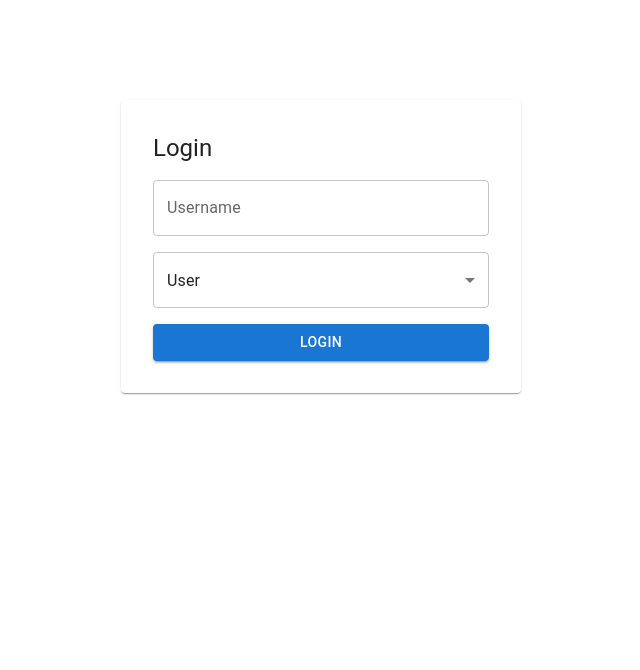
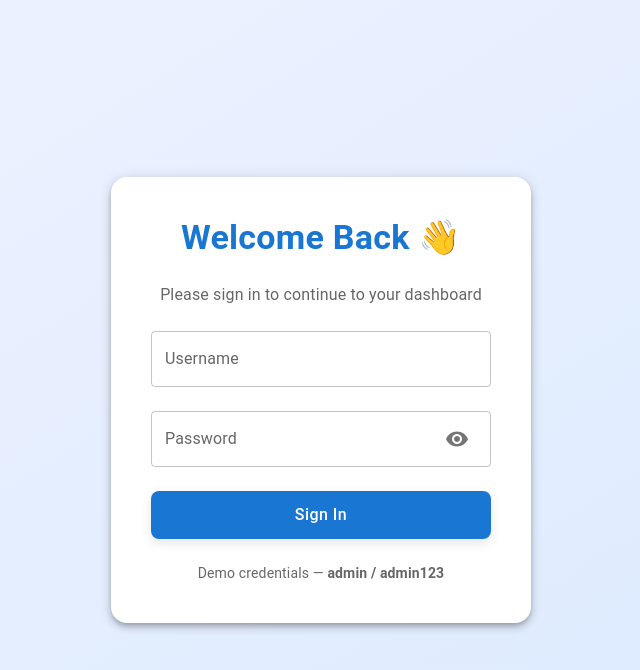
Before and after one commit to ChandanKumar653/MP-MLA-SuperAdmin, a React (Vite) app: page / in a window 1280 px wide. Shown: the top 670 px of the page, without its empty margins (319-959 px from the left). Built offline with nearby package versions, Linux system fonts and the light colour scheme.

Commit message:
login little impr.

```diff
--- a/index.html
+++ b/index.html
@@ -4,7 +4,7 @@
     <meta charset="UTF-8" />
     <link rel="icon" type="image/svg+xml" href="/vite.svg" />
     <meta name="viewport" content="width=device-width, initial-scale=1.0" />
-    <title>mp_mla_super_admin</title>
+    <title>Admin Portal</title>
   </head>
   <body>
     <div id="root"></div>
--- a/src/pages/auth/Login.jsx
+++ b/src/pages/auth/Login.jsx
@@ -1,41 +1,122 @@
 import React, { useState, useContext } from "react";
 import { useNavigate } from "react-router-dom";
+import {
+  Paper,
+  TextField,
+  Button,
+  Stack,
+  Typography,
+  Alert,
+  InputAdornment,
+  IconButton,
+} from "@mui/material";
 import { AuthContext } from "../../context/AuthContext";
-import { Paper, TextField, Button, Stack, Typography, Select, MenuItem } from "@mui/material";
+import { Visibility, VisibilityOff } from "@mui/icons-material";
 
 const Login = () => {
   const { login } = useContext(AuthContext);
   const navigate = useNavigate();
 
   const [username, setUsername] = useState("");
-  const [role, setRole] = useState("user");
+  const [password, setPassword] = useState("");
+  const [showPassword, setShowPassword] = useState(false);
+  const [error, setError] = useState("");
 
   const handleLogin = () => {
-    login({ username, role });
-    if (role === "superadmin") navigate("/superadmin/dashboard");
-    else if (role === "admin") navigate("/admin/menus");
-    else navigate("/user/viewer/1"); // example
+    const staticUsername = "admin";
+    const staticPassword = "admin123";
+
+    if (username === staticUsername && password === staticPassword) {
+      login({ username, role: "admin" });
+      navigate("/admin/dashboard");
+    } else {
+      setError("Invalid username or password. Please try again.");
+    }
   };
 
   return (
-    <Paper sx={{ maxWidth: 400, margin: "100px auto", p: 4 }}>
-      <Stack spacing={2}>
-        <Typography variant="h5">Login</Typography>
+    <div className="min-h-screen flex justify-center items-center bg-gradient-to-br from-indigo-50 to-blue-100 p-4">
+      <Paper
+        elevation={5}
+        sx={{
+          maxWidth: 420,
+          width: "100%",
+          p: 5,
+          borderRadius: 4,
+          textAlign: "center",
+          backdropFilter: "blur(6px)",
+        }}
+      >
+        <Stack spacing={3}>
+          {/* Header */}
+          <Typography
+            variant="h4"
+            fontWeight="bold"
+            color="primary"
+            gutterBottom
+          >
+            Welcome Back 👋
+          </Typography>
+          <Typography variant="body1" color="text.secondary">
+            Please sign in to continue to your dashboard
+          </Typography>
+
+          {/* Error Message */}
+          {error && <Alert severity="error">{error}</Alert>}
+
+          {/* Username */}
           <TextField
             label="Username"
+            variant="outlined"
+            fullWidth
             value={username}
             onChange={(e) => setUsername(e.target.value)}
           />
-        <Select value={role} onChange={(e) => setRole(e.target.value)}>
-          <MenuItem value="superadmin">SuperAdmin</MenuItem>
-          <MenuItem value="admin">Admin</MenuItem>
-          <MenuItem value="user">User</MenuItem>
-        </Select>
-        <Button variant="contained" color="primary" onClick={handleLogin}>
-          Login
+
+          {/* Password */}
+          <TextField
+            label="Password"
+            variant="outlined"
+            type={showPassword ? "text" : "password"}
+            fullWidth
+            value={password}
+            onChange={(e) => setPassword(e.target.value)}
+            InputProps={{
+              endAdornment: (
+                <InputAdornment position="end">
+                  <IconButton onClick={() => setShowPassword(!showPassword)}>
+                    {showPassword ? <VisibilityOff /> : <Visibility />}
+                  </IconButton>
+                </InputAdornment>
+              ),
+            }}
+          />
+
+          {/* Login Button */}
+          <Button
+            variant="contained"
+            color="primary"
+            size="large"
+            fullWidth
+            onClick={handleLogin}
+            sx={{
+              borderRadius: 2,
+              py: 1.2,
+              textTransform: "none",
+              fontSize: "1rem",
+              boxShadow: "0 4px 12px rgba(0,0,0,0.1)",
+            }}
+          >
+            Sign In
           </Button>
+
+          {/* Info */}
+          <Typography variant="body2" color="text.secondary">
+            Demo credentials — <b>admin / admin123</b>
+          </Typography>
         </Stack>
       </Paper>
+    </div>
   );
 };
 
--- a/src/routes/AdminRoutes.jsx
+++ b/src/routes/AdminRoutes.jsx
@@ -1,26 +1,42 @@
-// src/routes/AdminRoutes.jsx
-import React from "react";
-import { Routes, Route } from "react-router-dom";
-import ProtectedRoute from "../components/common/ProtectedRoute";
+import { Routes, Route, Navigate } from "react-router-dom";
 import Layout from "../layouts/Layout";
-// import { adminMenus } from "../constants/sidebarItems";
+import DashboardPage from "../pages/Dashboard";
+import FormViewerPage from "../pages/FormViewerPage";
+import MenuManagerPage from "../pages/MenuManagerPage";
+import { useContext } from "react";
+import { MenuContext } from "../context/MenuContext";
+const AdminRoutes = () => {
+  // const menus = JSON.parse(localStorage.getItem("menuTree") || "[]");
+const {menus}=useContext(MenuContext);
+  const generateRoutes = (list) =>
+    list?.map((menu) => {
+      if (menu.children && menu.children.length > 0) {
+        return (
+          <Route key={menu.id} path={menu.id}>
+            {generateRoutes(menu.children)}
+          </Route>
+        );
+      } else {
+        return (
+          <Route
+            key={menu.id}
+            path={menu.id}
+            element={<FormViewerPage formData={menu.formSchema || []} />}
+          />
+        );
+      }
+    });
 
-export default function AdminRoutes() {
-    const adminMenus=[]
   return (
     <Routes>
-      <Route
-        element={
-          <ProtectedRoute allowedRoles={["admin", "superadmin"]}>
-            <Layout role="admin" sidebarItems={adminMenus} />
-          </ProtectedRoute>
-        }
-      >
-
-        <Route path="*" element={<>Admin Routes Not found</>} />
-
-
+      <Route path="/" element={<Layout role="admin" />}>
+        <Route path="dashboard" element={<DashboardPage />} />
+        <Route path="menus" element={<MenuManagerPage />} />
+        {generateRoutes(menus)}
+        {/* <Route path="*" element={<Navigate to="dashboard" replace />} /> */}
       </Route>
     </Routes>
   );
-}
+};
+
+export default AdminRoutes;
--- a/src/routes/SuperAdminRoutes.jsx
+++ b/src/routes/SuperAdminRoutes.jsx
@@ -1,11 +1,11 @@
 import { Routes, Route, Navigate } from "react-router-dom";
 import Layout from "../layouts/Layout";
-import DashboardPage from "../pages/Dashboard";
+// import DashboardPage from "../pages/Dashboard";
 import FormViewerPage from "../pages/FormViewerPage";
-import MenuManagerPage from "../pages/MenuManagerPage";
+// import MenuManagerPage from "../pages/MenuManagerPage";
 
 const SuperAdminRoutes = () => {
-  const menus = JSON.parse(localStorage.getItem("menuTree") || "[]");
+  // const menus = JSON.parse(localStorage.getItem("menuTree") || "[]");
 
   const generateRoutes = (list) =>
     list.map((menu) => {
@@ -29,9 +29,9 @@ const SuperAdminRoutes = () => {
   return (
     <Routes>
       <Route path="/" element={<Layout role="superadmin" />}>
-        <Route path="dashboard" element={<DashboardPage />} />
+        {/* <Route path="dashboard" element={<DashboardPage />} />
         <Route path="menus" element={<MenuManagerPage />} />
-        {generateRoutes(menus)}
+        {generateRoutes(menus)} */}
         {/* <Route path="*" element={<Navigate to="dashboard" replace />} /> */}
       </Route>
     </Routes>
```
Also changed, not shown: src/components/Sidebar.jsx (+29 -210 lines). Lines whose indentation alone changed are shown as unchanged.
